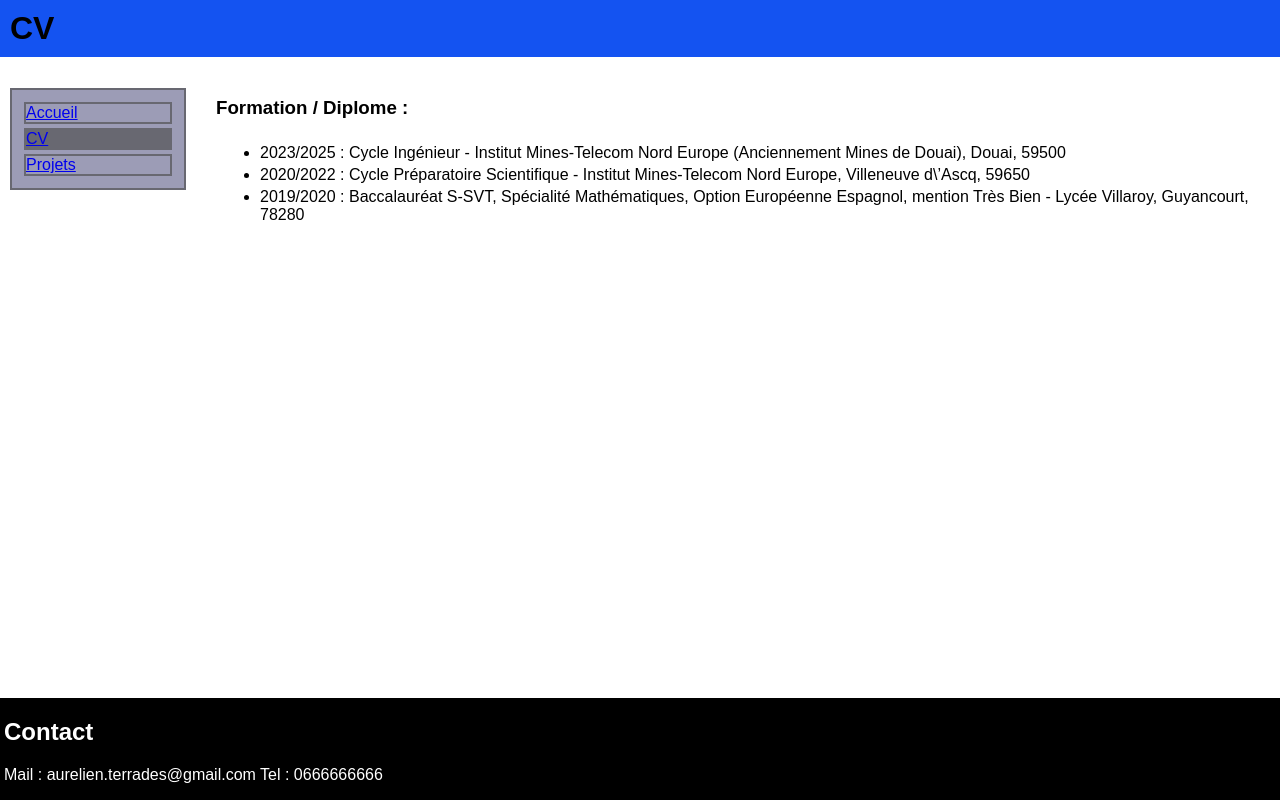
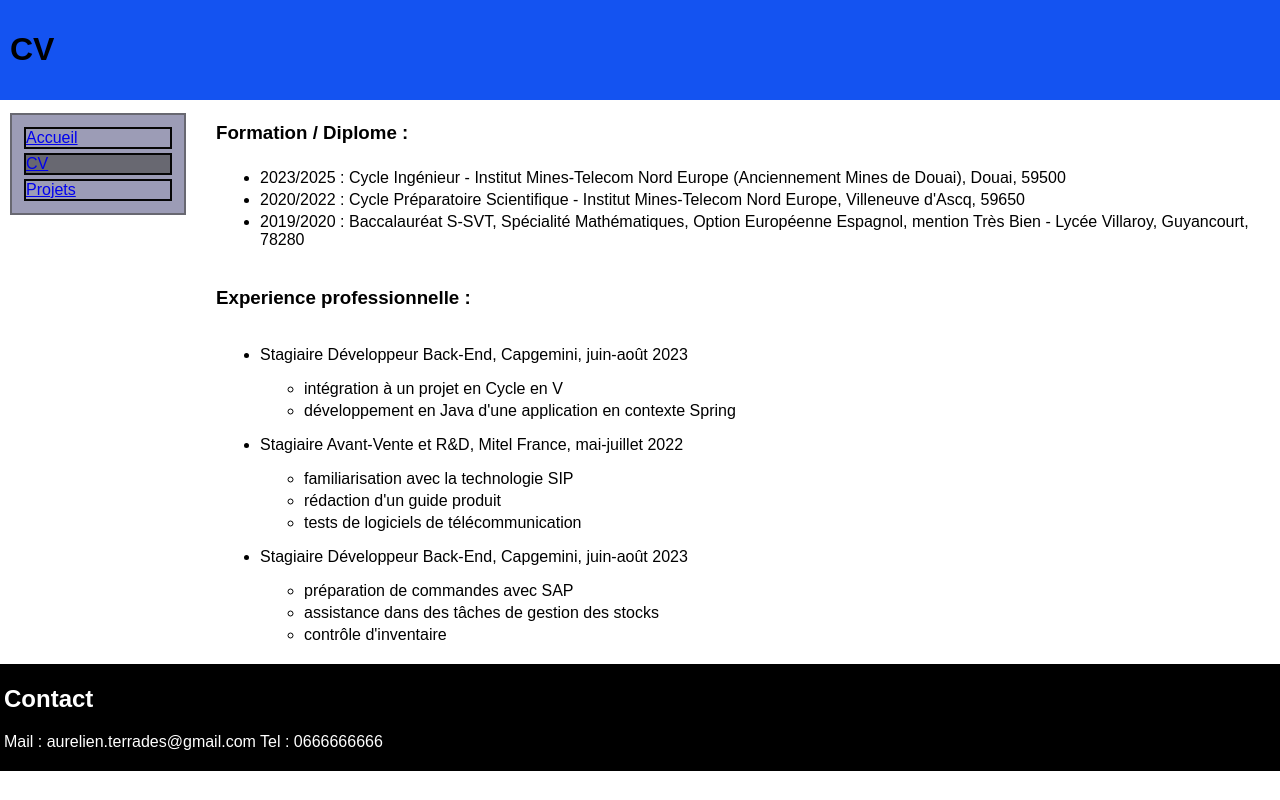
Before and after one commit to AurelT59/IDAW, a PHP site: page /cv.html in a window 1280 px wide. Run offline with PHP 8.4, Linux system fonts and the light colour scheme.

Commit message:
modif 3 TP1

```diff
--- a/SitePro/v1/cv.html
+++ b/SitePro/v1/cv.html
@@ -1,3 +1,6 @@
+<!DOCTYPE html>
+<html>
+
 <head>
     <meta charset="UTF-8">
     <meta name="viewport" content="width=device-width, initial-scale=1.0">
@@ -7,11 +10,13 @@
 </head>
 
 <body>
+
     <div class="top">
         <h1> CV </h1>
     </div>
 
     <div class="innerBody">
+
         <div class="leftSide">
             <nav class="menu">
                 <a class="indexClick" href="index.html">Accueil</a>
@@ -26,15 +31,45 @@
                 <li>2023/2025 : Cycle Ingénieur - Institut Mines-Telecom Nord Europe
                     (Anciennement Mines de Douai), Douai, 59500</li>
                 <li>2020/2022 : Cycle Préparatoire Scientifique - Institut Mines-Telecom Nord Europe, Villeneuve
-                    d\’Ascq, 59650</li>
+                    d'Ascq, 59650</li>
                 <li>2019/2020 : Baccalauréat S-SVT, Spécialité Mathématiques, Option Européenne Espagnol, mention Très
                     Bien - Lycée Villaroy, Guyancourt, 78280</li>
             </ul>
+            <h3>Experience professionnelle :</h3>
+            <ul>
+                <li>
+                    <p>Stagiaire Développeur Back-End, Capgemini, juin-août 2023</p>
+                    <ul>
+                        <li>intégration à un projet en Cycle en V</li>
+                        <li>développement en Java d'une application en contexte Spring</li>
+                    </ul>
+                </li>
+                <li>
+                    <p>Stagiaire Avant-Vente et R&D, Mitel France, mai-juillet 2022</p>
+                    <ul>
+                        <li>familiarisation avec la technologie SIP</li>
+                        <li>rédaction d'un guide produit</li>
+                        <li>tests de logiciels de télécommunication</li>
+                    </ul>
+                </li>
+                <li>
+                    <p>Stagiaire Développeur Back-End, Capgemini, juin-août 2023</p>
+                    <ul>
+                        <li>préparation de commandes avec SAP</li>
+                        <li>assistance dans des tâches de gestion des stocks</li>
+                        <li>contrôle d'inventaire</li>
+                    </ul>
+                </li>
+            </ul>
         </div>
+
     </div>
 
     <div class="bottom">
         <h2>Contact</h2>
         <p>Mail : aurelien.terrades@gmail.com Tel : 0666666666</p>
     </div>
+
 </body>
+
+</html>
--- a/SitePro/v1/style.css
+++ b/SitePro/v1/style.css
@@ -3,32 +3,29 @@ body {
     margin: 0%;
 }
 
-h1 {
-    /*position: absolute;*/
+.top {
+    position: sticky;
     background-color: rgb(20, 83, 241);
     padding: 10px;
     size: 80px;
-    left: 0;
-    right: 0;
+    /* margin-left: 0px;
+    margin-right: 0px;
+    margin-top: 0px; */
     top: 0;
-    margin-left: 0px;
-    margin-right: 0px;
-    margin-top: 0px;
 }
 
 .innerBody {
     display: flex;
+    padding-top: 3px;
 }
 
 .leftSide {
-    /* position: absolute; */
     display: flex;
     flex-direction: column;
     left: 0;
     width: 200px;
     height: 100%;
     margin-right: 20px;
-
 }
 
 .menu {
@@ -40,13 +37,12 @@ h1 {
     display: flex;
     border: 2px solid rgb(104, 104, 113);
     flex-direction: column;
-    /*position: absolute;*/
     left: 0;
 }
 
 .indexClick {
     display: inline-block;
-    border: 2px solid rgb(104, 104, 113);
+    border: 2px solid rgb(6, 6, 6);
     margin: 2px;
 }
 
@@ -57,7 +53,6 @@ h1 {
 .contenu {
     display: flex;
     flex-direction: column;
-    /* flex-direction: column; */
 }
 
 h3 {
@@ -69,10 +64,13 @@ li {
 }
 
 .bottom {
-    position: absolute;
+    padding-top: 1px;
+    position: sticky;
     bottom: 0;
     padding-left: 4px;
     background-color: black;
     color: white;
     width: 100%;
+    margin-bottom: 0%;
+    padding-bottom: 4px;
 }
```
Also changed, not shown: SitePro/v1/index.html (+8 -0 lines), SitePro/v1/projets.html (+8 -2 lines).
